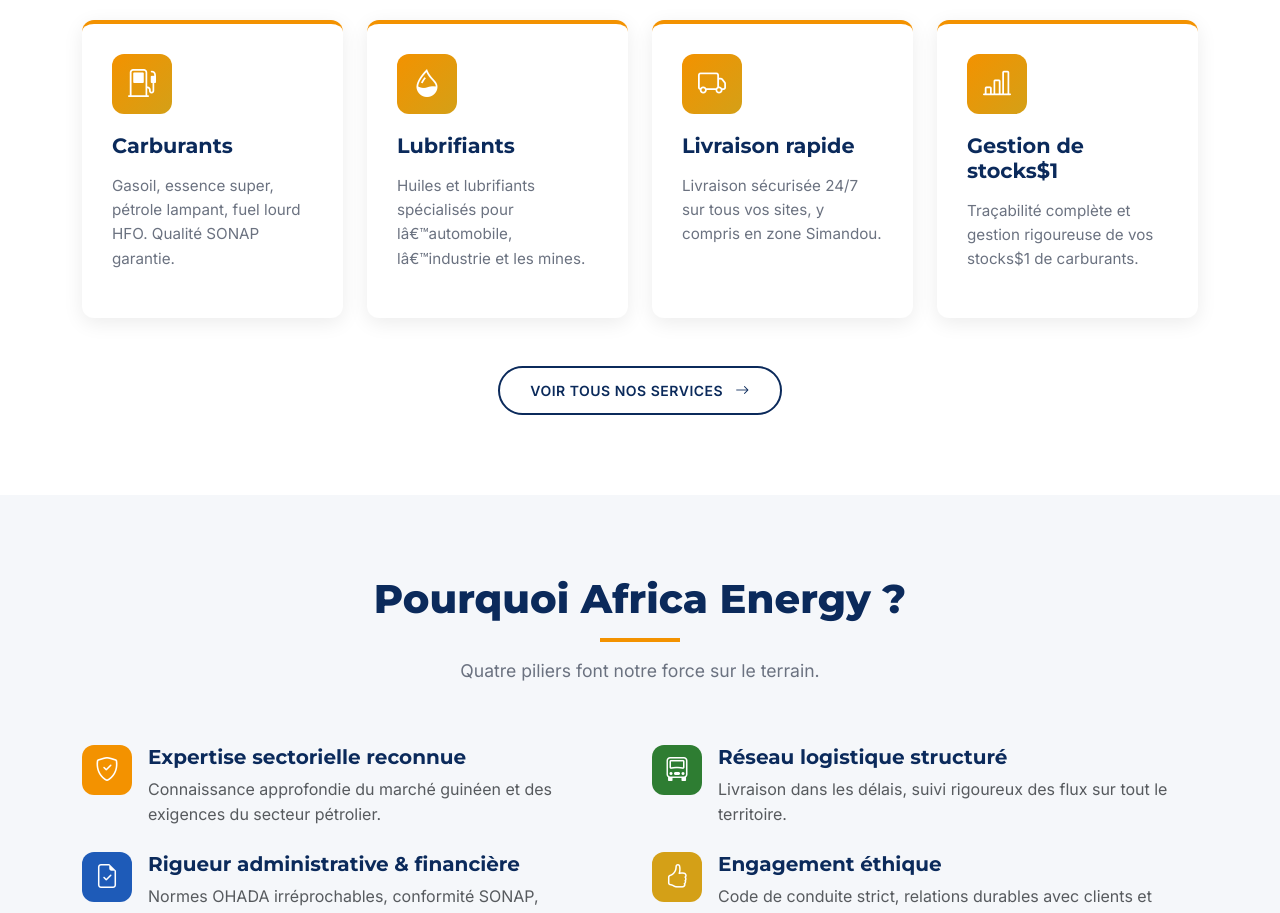
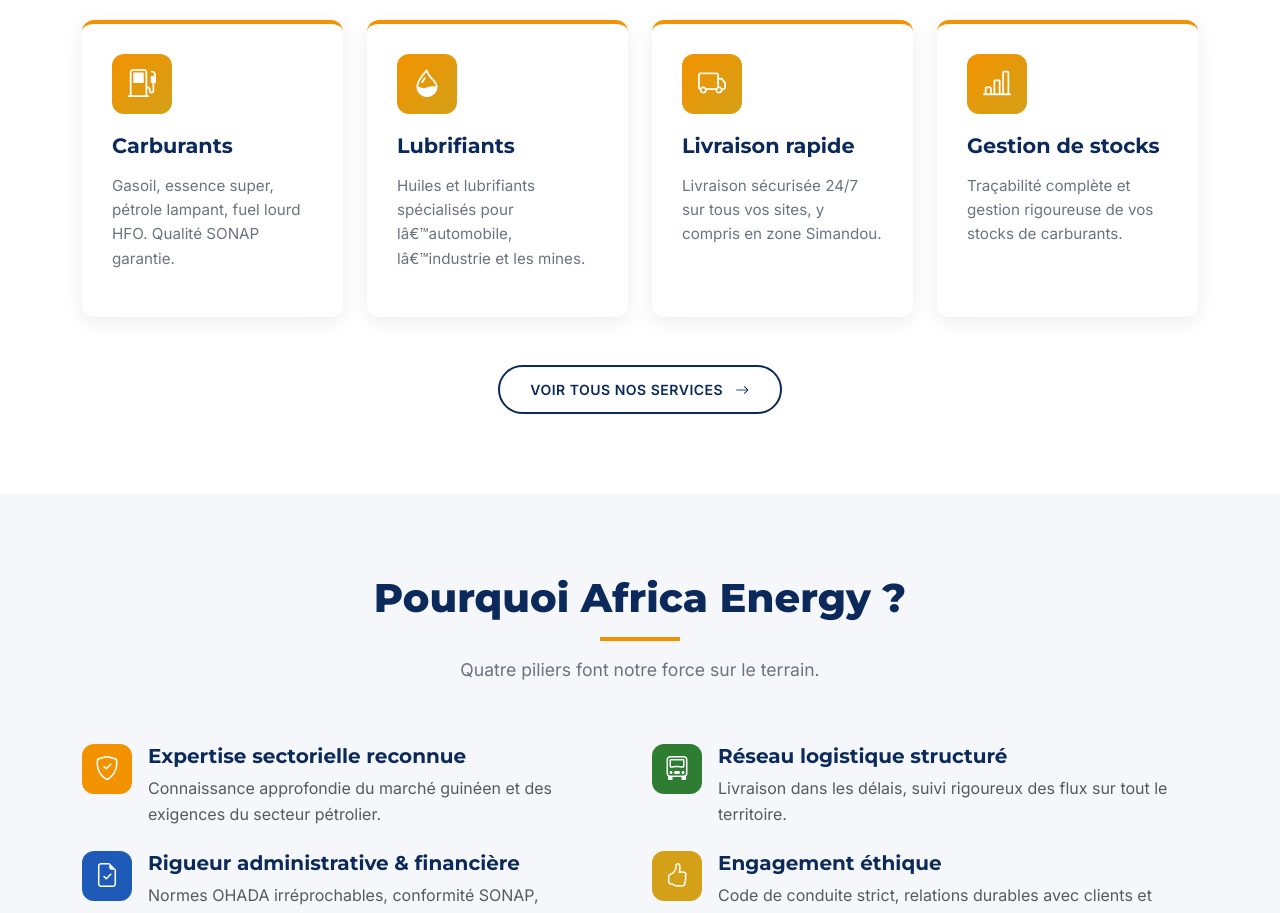
Before and after one commit to Elie224/Africa-Energy, a React (Vite) app in the folder frontend/: page / in a window 1280 px wide. Shown: the part 1280-2193 px from the top of the page. Built offline with nearby package versions, Linux system fonts and the light colour scheme; no server answers.

Commit message:
fix(frontend): correct remaining UTF-8 mojibake (·, °, «, ») + fix 'stocks' typo

```diff
--- a/frontend/src/pages/About.jsx
+++ b/frontend/src/pages/About.jsx
@@ -52,7 +52,7 @@
                     <i className="bi bi-heart fs-1 mb-3" style={{ color: 'var(--ae-green)' }}></i>
                     <h5>Nos valeurs</h5>
                     <p className="small mb-0">
-                      <strong>Intégrité Â· Excellence Â· Fiabilité Â· Responsabilité Â· Engagement national</strong>
+                      <strong>Intégrité · Excellence · Fiabilité · Responsabilité · Engagement national</strong>
                     </p>
                   </div>
                 </div>
--- a/frontend/src/pages/Home.jsx
+++ b/frontend/src/pages/Home.jsx
@@ -105,8 +105,8 @@
             <div className="col-lg-3 col-md-6">
               <div className="ae-card">
                 <div className="icon"><i className="bi bi-bar-chart-line"></i></div>
-                <h4>Gestion de stocks$1</h4>
-                <p>Traçabilité complète et gestion rigoureuse de vos stocks$1 de carburants.</p>
+                <h4>Gestion de stocks</h4>
+                <p>Traçabilité complète et gestion rigoureuse de vos stocks de carburants.</p>
               </div>
             </div>
           </div>
--- a/frontend/src/pages/Legal.jsx
+++ b/frontend/src/pages/Legal.jsx
@@ -28,7 +28,7 @@
         <div className="container" style={{ maxWidth: 920 }}>
           <Section num="1" title="Àdition du site">
             <p>
-              Conformément à l'article 6 de la loi nÂ° 2004-575 du 21 juin 2004 pour la confiance dans l'économie numérique,
+              Conformément à l'article 6 de la loi n° 2004-575 du 21 juin 2004 pour la confiance dans l'économie numérique,
               il est précisé aux utilisateurs du site l'identité des différents intervenants dans le cadre de sa réalisation
               et de son suivi.
             </p>
@@ -36,7 +36,7 @@
             <p><strong style={{ color: 'var(--ae-blue-dark)' }}>Propriétaire du site :</strong><br />
               AFRICA ENERGY S.A.U<br />
               Société Anonyme Unipersonnelle avec Administrateur Général<br />
-              RCCM NÂ° GN.TCC.2025.B.18185 â€“ Formalité NÂ° GN.TCC.2025.20590<br />
+              RCCM N° GN.TCC.2025.B.18185 â€“ Formalité N° GN.TCC.2025.20590<br />
               Siège social : Quartier Almamya, Commune de Kaloum, Conakry, République de Guinée<br />
               Contact : <a href="tel:+224612368058">+224 612 368 058</a> â€“ <a href="mailto:africaenergysau@gmail.com">africaenergysau@gmail.com</a>
             </p>
@@ -123,7 +123,7 @@
             </p>
             <p>
               La navigation sur le site est susceptible de provoquer l'installation de cookie(s) sur l'ordinateur de
-              l'utilisateur. Un Â«â€¯cookieâ€¯Â» est un fichier de petite taille qui enregistre des informations relatives à
+              l'utilisateur. Un «â€¯cookieâ€¯» est un fichier de petite taille qui enregistre des informations relatives à
               la navigation d'un utilisateur sur un site. Les données ainsi obtenues permettent notamment d'obtenir des
               mesures de fréquentation.
             </p>
```
